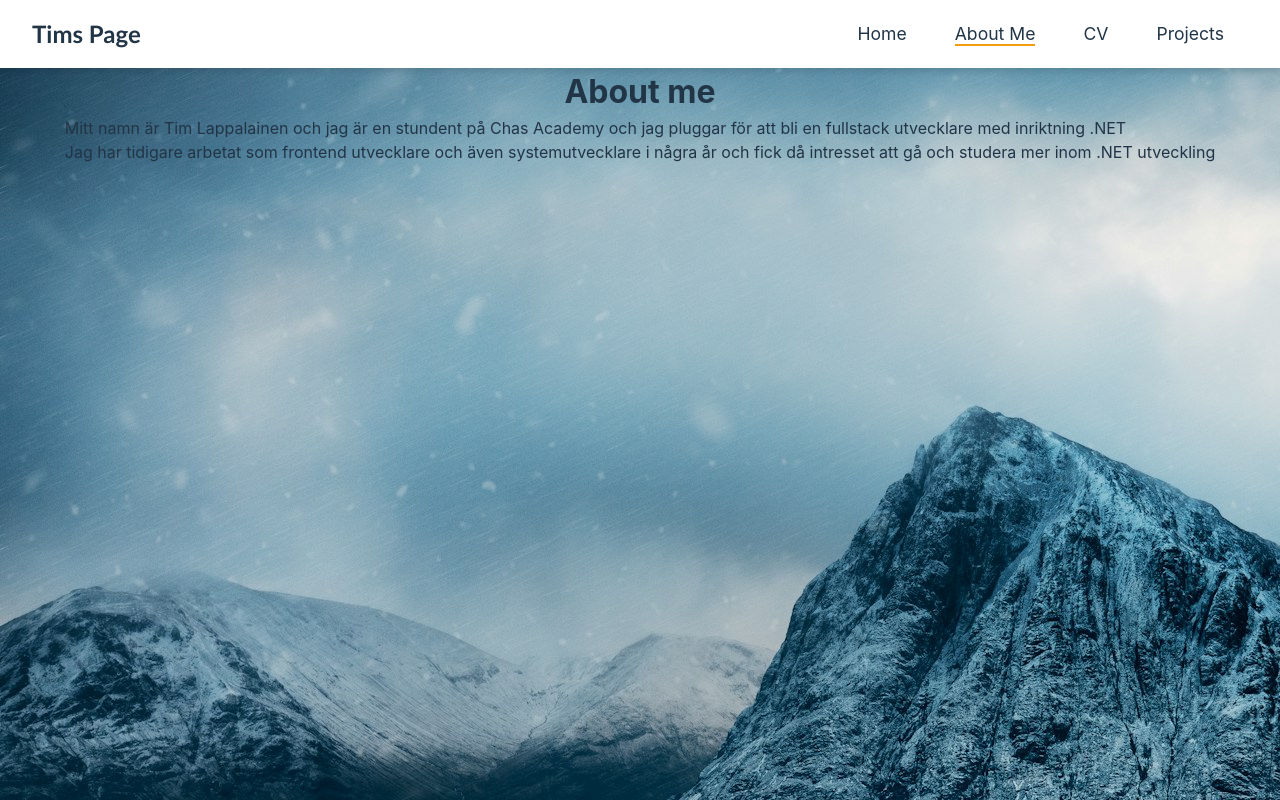
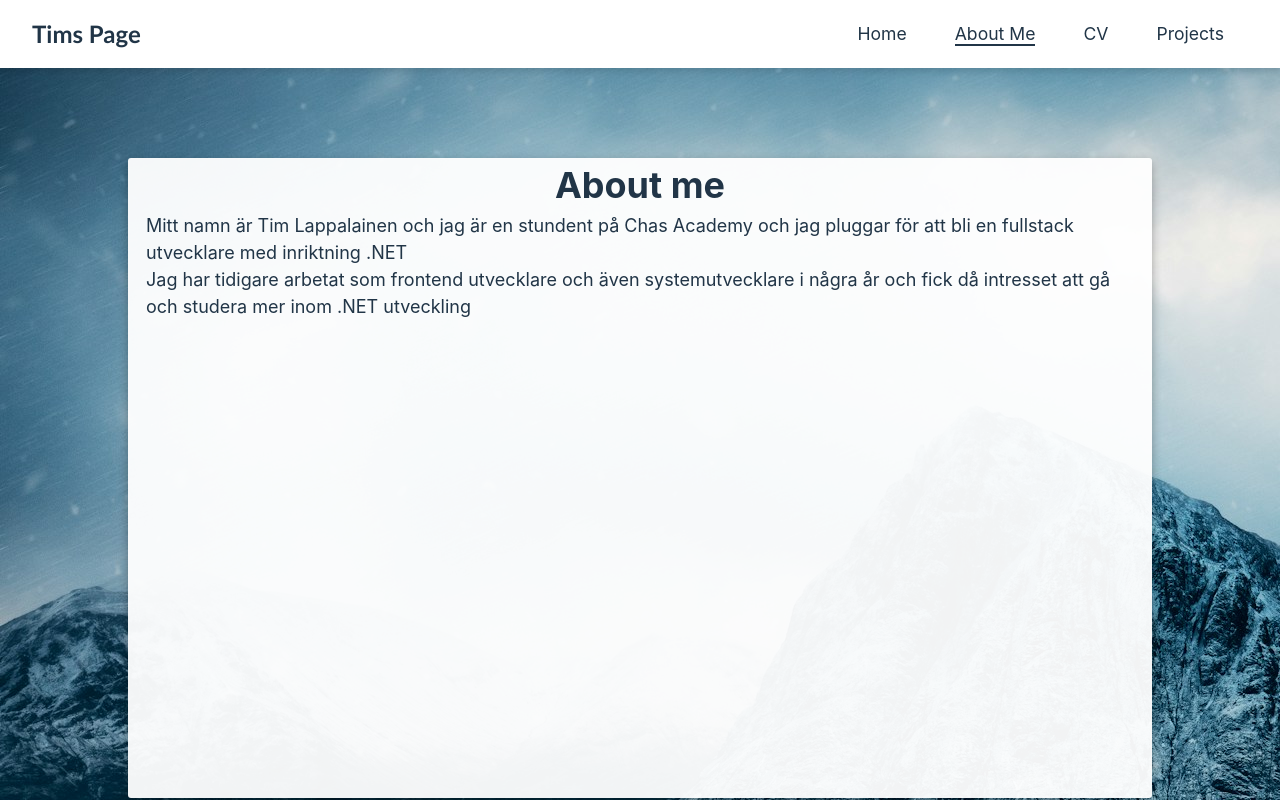
Before and after one commit to Korkken/cv-portal2, a React (Vite) app: page /aboutme in a window 1280 px wide. Built offline with nearby package versions, Linux system fonts and the light colour scheme.

Commit message:
added some styling

```diff
--- a/src/Components/Navbar.css
+++ b/src/Components/Navbar.css
@@ -1,11 +1,11 @@
-/* Basic reset */
+
 * {
     margin: 0;
     padding: 0;
     box-sizing: border-box;
   }
 
-  /* Navbar container */
+
   .navbar {
     display: flex;
     justify-content: space-between;
@@ -52,7 +52,7 @@
 
 
   .navbar ul li a.active {
-    border-bottom: 2px solid #f39c12;
+    border-bottom: 2px solid #213547;
   }
 
 
--- a/src/Pages/Aboutme.jsx
+++ b/src/Pages/Aboutme.jsx
@@ -1,8 +1,10 @@
+import './aboutme.css'
+
 export default function Aboutme() {
 
     return (
         <>
-        <div className="information-container">
+        <div className="aboutme-container">
             <h1>About me</h1>
             <div>
             <p>Mitt namn är Tim Lappalainen och jag är en stundent på Chas Academy och jag pluggar för att bli en fullstack utvecklare med inriktning .NET</p>
--- a/src/Pages/CV.css
+++ b/src/Pages/CV.css
@@ -13,7 +13,7 @@ section h1{
     width: 13rem;
     background-color: rgba(255, 255, 255, 0.4);
     border: 1px solid rgba(255, 255, 255, 0.2);
-    border-radius: 10px;
+    border-radius: 8px;
     box-shadow: 0 4px 10px rgba(0, 0, 0, 0.3);
     margin: 1rem;
     padding-bottom: 1em;
--- a/src/Pages/Home.jsx
+++ b/src/Pages/Home.jsx
@@ -1,8 +1,12 @@
 export default function Home() {
 
     return (
-        <div className="information-container">
+        <div className="aboutme-container">
             <h1>Home</h1>
+            <div>
+            <p>Hej Mitt namn är Tim Lappalainen och jag är en student som håller på att plugga till Fullstack utvecklare med .NET</p>
+            <p>På denna sida kan ni hitta vad jag har gjort för tidigare arbeten och även se mitt CV</p>
+            </div>
         </div>
     )
 }
--- a/src/Pages/Projects.css
+++ b/src/Pages/Projects.css
@@ -18,17 +18,18 @@ section h1{
 
 .card {
     width: 13rem;
-    background-color: rgba(255, 255, 255, 0.3); /* Semi-transparent white */
-    border-radius: 10px;
-    box-shadow: 0 4px 10px rgba(0, 0, 0, 0.3); /* Soft shadow */
+    background-color: rgba(255, 255, 255, 0.4);
+    border-radius: 8px;
+    box-shadow: 0 4px 10px rgba(0, 0, 0, 0.3);
     margin: 1rem;
     padding-bottom: 1em;
-    backdrop-filter: blur(5px); /* Glassmorphism effect */
+    backdrop-filter: blur(5px);
 }
 
 .card-head{
     height: 10rem;
     overflow: hidden;
+    border-radius: 8px;
 }
 
 .card-body{
--- /dev/null
+++ b/src/Pages/aboutme.css
@@ -0,0 +1,17 @@
+.aboutme-container {
+    display: flex;
+    flex-wrap: wrap;
+    flex-direction: column;
+    align-items: center;
+    width: 80%;
+    background-color: rgba(255, 255, 255, 0.95);
+    margin: auto;
+    padding-bottom: 3em;
+    margin-top: 5em;
+    box-shadow: 0 4px 10px rgba(0, 0, 0, 0.3);
+    height: 80vh;
+    font-size: large;
+    padding-right: 1em;
+    padding-left: 1em;
+    border-radius: 3px;
+}
```
